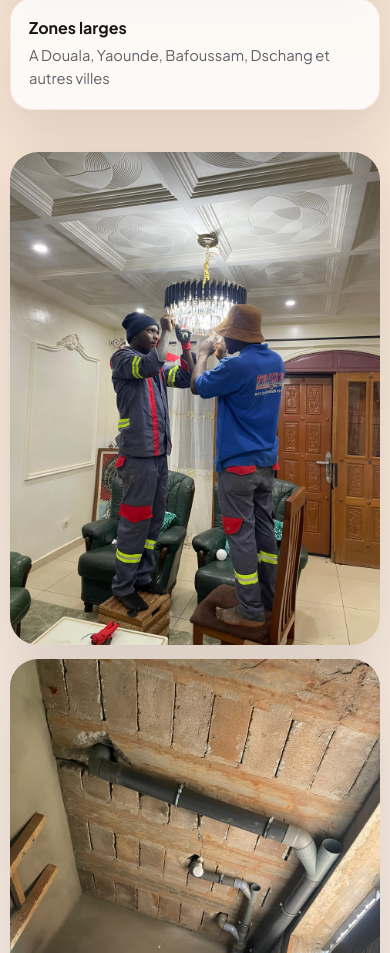
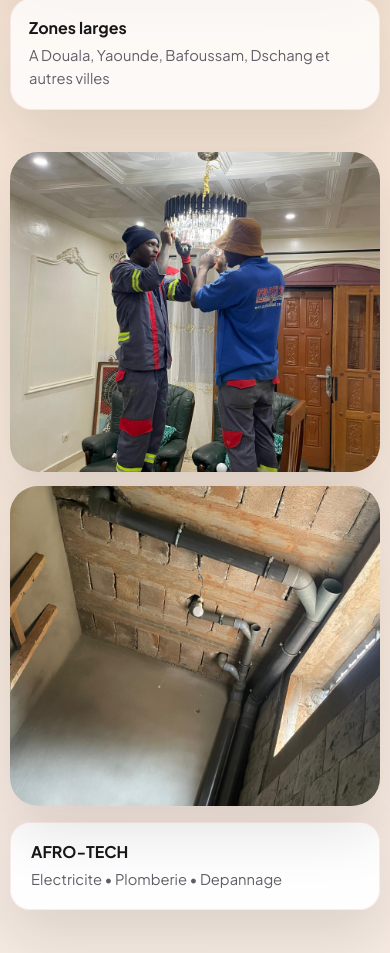
Before and after one commit to larrypops/AFRO-TECH, a Next.js app: page / in a window 390 px wide. Shown: the part 1047-2000 px from the top of the page. Built offline with nearby package versions, Linux system fonts and the light colour scheme.

Commit message:
Improve SSR structure and client-side media interactions

```diff
--- a/app/globals.css
+++ b/app/globals.css
@@ -146,6 +146,11 @@ p {
   display: none;
 }
 
+.mobile-nav-shell {
+  position: relative;
+  display: contents;
+}
+
 .mobile-menu-toggle {
   width: 52px;
   height: 52px;
@@ -168,6 +173,10 @@ p {
 }
 
 .mobile-nav {
+  position: absolute;
+  top: 100%;
+  left: 0;
+  right: 0;
   border-top: 1px solid rgba(215, 16, 22, 0.08);
   background: rgba(255, 250, 248, 0.98);
 }
@@ -335,22 +344,25 @@ p {
   position: relative;
 }
 
-.image-stack img,
-.service-card img,
-.portrait-frame img {
+.media-frame {
+  position: relative;
+  width: 100%;
+  min-height: 420px;
+}
+
+.media-img {
   width: 100%;
   height: 100%;
-  min-height: 420px;
   object-fit: cover;
   border-radius: var(--radius-lg);
   box-shadow: var(--shadow);
 }
 
-.image-stack img:first-child {
+.hero-image-tall {
   min-height: 640px;
 }
 
-.image-stack img:last-child {
+.hero-image-offset {
   min-height: 520px;
   transform: translateY(44px);
 }
@@ -456,7 +468,7 @@ p {
   order: 2;
 }
 
-.service-card.reverse img {
+.service-card.reverse .media-frame {
   order: 1;
 }
 
@@ -657,14 +669,12 @@ p {
 .reveal {
   opacity: 0;
   transform: translateY(24px);
-  animation: fade-up 700ms ease forwards;
+  transition: opacity 500ms ease, transform 500ms ease;
 }
 
-@keyframes fade-up {
-  to {
-    opacity: 1;
-    transform: translateY(0);
-  }
+.reveal.is-visible {
+  opacity: 1;
+  transform: translateY(0);
 }
 
 @media (max-width: 1120px) {
@@ -699,7 +709,7 @@ p {
   }
 
   .service-card.reverse .service-card-copy,
-  .service-card.reverse img {
+  .service-card.reverse .media-frame {
     order: initial;
   }
 }
@@ -761,14 +771,14 @@ p {
     gap: 14px;
   }
 
-  .image-stack img:first-child,
-  .image-stack img:last-child,
-  .service-card img,
-  .portrait-frame img {
+  .hero-image-tall,
+  .hero-image-offset,
+  .service-card .media-frame,
+  .portrait-frame .media-frame {
     min-height: 320px;
   }
 
-  .image-stack img:last-child {
+  .hero-image-offset {
     transform: none;
   }
 
--- /dev/null
+++ b/components/reveal.tsx
@@ -0,0 +1,50 @@
+"use client";
+
+import type { ReactNode } from "react";
+import { createElement, useEffect, useRef, useState } from "react";
+
+type RevealTag = "article" | "div" | "form";
+
+export function Reveal({
+  children,
+  className = "",
+  as = "div",
+}: {
+  children: ReactNode;
+  className?: string;
+  as?: RevealTag;
+}) {
+  const ref = useRef<HTMLElement | null>(null);
+  const [visible, setVisible] = useState(false);
+
+  useEffect(() => {
+    const node = ref.current;
+
+    if (!node) {
+      return;
+    }
+
+    const observer = new IntersectionObserver(
+      ([entry]) => {
+        if (entry?.isIntersecting) {
+          setVisible(true);
+          observer.disconnect();
+        }
+      },
+      { threshold: 0.15 },
+    );
+
+    observer.observe(node);
+
+    return () => observer.disconnect();
+  }, []);
+
+  return createElement(
+    as,
+    {
+      ref,
+      className: `${className} reveal${visible ? " is-visible" : ""}`.trim(),
+    },
+    children,
+  );
+}
--- a/components/sections.tsx
+++ b/components/sections.tsx
@@ -1,4 +1,6 @@
 import Link from "next/link";
+import { Reveal } from "@/components/reveal";
+import { SiteImage } from "@/components/site-image";
 import {
   cities,
   displayPhone,
@@ -14,7 +16,7 @@ export function HomeSections() {
     <>
       <section className="hero section">
         <div className="container grid-2 hero-grid">
-          <div className="hero-copy reveal">
+          <Reveal className="hero-copy">
             <span className="eyebrow">Intervention rapide au Cameroun</span>
             <h1>
               Electricien et plombier de confiance a Douala, Yaounde, Bafoussam,
@@ -52,30 +54,34 @@ export function HomeSections() {
                 <span>A Douala, Yaounde, Bafoussam, Dschang et autres villes</span>
               </div>
             </div>
-          </div>
+          </Reveal>
 
-          <div className="hero-visual reveal">
+          <Reveal className="hero-visual">
             <div className="image-stack">
-              <img
+              <SiteImage
                 src="/images/electricite-4.JPG"
                 alt="Technicien electricite en intervention au Cameroun"
+                priority
+                className="hero-image-tall"
               />
-              <img
+              <SiteImage
                 src="/images/plomberie-4.JPG"
                 alt="Intervention plomberie sanitaire au Cameroun"
+                priority
+                className="hero-image-offset"
               />
             </div>
             <div className="hero-badge">
               <strong>AFRO-TECH</strong>
               <span>Electricite • Plomberie • Depannage</span>
             </div>
-          </div>
+          </Reveal>
         </div>
       </section>
 
       <section className="section problem-section">
         <div className="container">
-          <div className="section-heading reveal">
+          <Reveal className="section-heading">
             <span className="eyebrow">Pourquoi agir vite</span>
             <h2>
               Pannes electriques, fuites d&apos;eau et installations
@@ -85,48 +91,48 @@ export function HomeSections() {
               Une panne electrique ou une fuite non traitee peut rapidement
               provoquer des dommages et perturber votre activite.
             </p>
-          </div>
+          </Reveal>
           <div className="problem-grid">
-            <article className="feature-card reveal">
+            <Reveal className="feature-card" as="article">
               <span className="card-kicker">Securite</span>
               <h3>Electricite</h3>
               <p>
                 Pannes, disjonctions, branchements a reprendre, eclairage
                 defectueux et travaux de mise en securite.
               </p>
-            </article>
-            <article className="feature-card reveal">
+            </Reveal>
+            <Reveal className="feature-card" as="article">
               <span className="card-kicker">Confort</span>
               <h3>Plomberie</h3>
               <p>
                 Fuites, canalisations bouchees, robinetterie, sanitaires,
                 evacuation et alimentation en eau.
               </p>
-            </article>
-            <article className="feature-card reveal">
+            </Reveal>
+            <Reveal className="feature-card" as="article">
               <span className="card-kicker">Reactivite</span>
               <h3>Urgence et fiabilite</h3>
               <p>
                 Nous privilegions des interventions claires, propres et
                 efficaces pour remettre vos installations en service.
               </p>
-            </article>
+            </Reveal>
           </div>
         </div>
       </section>
 
       <section className="section">
         <div className="container">
-          <div className="section-heading reveal">
+          <Reveal className="section-heading">
             <span className="eyebrow">Nos services</span>
             <h2>
               Deux expertises complementaires pour traiter vos besoins avec
               serieux
             </h2>
-          </div>
+          </Reveal>
 
           <div className="service-showcase">
-            <article className="service-card reveal">
+            <Reveal className="service-card">
               <div className="service-card-copy">
                 <h3>Electricite</h3>
                 <p>
@@ -143,10 +149,10 @@ export function HomeSections() {
                   Decouvrir le service
                 </Link>
               </div>
-              <img src="/images/electricite-1.JPG" alt="Service electricien" />
-            </article>
+              <SiteImage src="/images/electricite-1.JPG" alt="Service electricien" />
+            </Reveal>
 
-            <article className="service-card reveal reverse">
+            <Reveal className="service-card reverse">
               <div className="service-card-copy">
                 <h3>Plomberie</h3>
                 <p>
@@ -162,8 +168,8 @@ export function HomeSections() {
                   Decouvrir le service
                 </Link>
               </div>
-              <img src="/images/plomberie-1.JPG" alt="Service plomberie" />
-            </article>
+              <SiteImage src="/images/plomberie-1.JPG" alt="Service plomberie" />
+            </Reveal>
           </div>
         </div>
       </section>
@@ -201,7 +207,7 @@ export function ServicePage({
   return (
     <section className="section">
       <div className="container grid-2 detail-grid">
-        <div className="detail-copy reveal">
+        <Reveal className="detail-copy">
           <span className="eyebrow">{eyebrow}</span>
           <h1 className="page-title">{title}</h1>
           <p>{intro}</p>
@@ -219,11 +225,11 @@ export function ServicePage({
               {secondaryCta.label}
             </a>
           </div>
-        </div>
+        </Reveal>
 
-        <div className="portrait-frame reveal">
-          <img src={image} alt={imageAlt} />
-        </div>
+        <Reveal className="portrait-frame">
+          <SiteImage src={image} alt={imageAlt} />
+        </Reveal>
       </div>
     </section>
   );
@@ -233,24 +239,24 @@ export function ZonesPreview() {
   return (
     <section className="section alt-section">
       <div className="container">
-        <div className="section-heading reveal">
+        <Reveal className="section-heading">
           <span className="eyebrow">Zones d&apos;intervention</span>
           <h2>Nous intervenons dans les principales villes du Cameroun</h2>
           <p>
             AFRO-TECH accompagne ses clients a Douala, Yaounde, Bafoussam,
             Dschang et dans d&apos;autres villes du Cameroun.
           </p>
-        </div>
+        </Reveal>
         <div className="city-grid">
           {cities.map((city) => (
-            <article className="city-card reveal" key={city.name}>
+            <Reveal className="city-card" key={city.name} as="article">
               <h3>{city.name}</h3>
               <p>{city.description}</p>
               <span>{city.detail}</span>
-            </article>
+            </Reveal>
           ))}
         </div>
-        <div className="zones-cta reveal">
+        <Reveal className="zones-cta">
           <p>
             Vous etes dans une autre ville ? Contactez-nous pour verifier
             rapidement la possibilite d&apos;intervention.
@@ -258,7 +264,7 @@ export function ZonesPreview() {
           <Link className="button button-primary" href="/zones">
             Voir les zones desservies
           </Link>
-        </div>
+        </Reveal>
       </div>
     </section>
   );
@@ -268,16 +274,16 @@ export function TestimonialsSection() {
   return (
     <section className="section">
       <div className="container">
-        <div className="section-heading reveal">
+        <Reveal className="section-heading">
           <span className="eyebrow">Confiance</span>
           <h2>Des messages clairs pour rassurer avant meme le premier contact</h2>
-        </div>
+        </Reveal>
         <div className="testimonial-grid">
           {testimonials.map((testimonial) => (
-            <article className="testimonial reveal" key={testimonial.author}>
+            <Reveal className="testimonial" key={testimonial.author} as="article">
               <p>&quot;{testimonial.quote}&quot;</p>
               <strong>{testimonial.author}</strong>
-            </article>
+            </Reveal>
           ))}
         </div>
       </div>
@@ -289,7 +295,7 @@ export function AboutPreview() {
   return (
     <section className="section about-section">
       <div className="container grid-2 detail-grid">
-        <div className="detail-copy reveal">
+        <Reveal className="detail-copy">
           <span className="eyebrow">A propos</span>
           <h2>
             Un service serieux pour vos travaux et depannages en electricite et
@@ -307,8 +313,8 @@ export function AboutPreview() {
           <Link className="text-link" href="/a-propos">
             En savoir plus
           </Link>
-        </div>
-        <div className="stats-panel reveal">
+        </Reveal>
+        <Reveal className="stats-panel">
           <div className="stat">
             <strong>Deux services essentiels</strong>
             <span>Electricite et plomberie pour habitat, commerce et chantier</span>
@@ -321,7 +327,7 @@ export function AboutPreview() {
             <strong>Une priorite</strong>
             <span>Vous apporter une solution fiable, rapide et adaptee</span>
           </div>
-        </div>
+        </Reveal>
       </div>
     </section>
   );
@@ -330,7 +336,7 @@ export function AboutPreview() {
 export function FinalCta() {
   return (
     <section className="section final-cta">
-      <div className="container final-cta-box reveal">
+      <Reveal className="container final-cta-box">
         <div>
           <span className="eyebrow">Appel a l&apos;action</span>
           <h2>Besoin d&apos;un electricien ou d&apos;un plombier au Cameroun ?</h2>
@@ -352,7 +358,7 @@ export function FinalCta() {
             Ouvrir WhatsApp
           </a>
         </div>
-      </div>
+      </Reveal>
     </section>
   );
 }
@@ -361,7 +367,7 @@ export function ContactSection() {
   return (
     <section className="section">
       <div className="container contact-grid">
-        <div className="detail-copy reveal">
+        <Reveal className="detail-copy">
           <span className="eyebrow">Contact</span>
           <h2>Demandez votre devis gratuit</h2>
           <p>
@@ -378,9 +384,9 @@ export function ContactSection() {
               Cameroun
             </span>
           </div>
-        </div>
+        </Reveal>
 
-        <form className="contact-form reveal">
+        <Reveal className="contact-form" as="form">
           <label>
             Nom
             <input type="text" name="name" placeholder="Votre nom" />
@@ -404,7 +410,7 @@ export function ContactSection() {
           <button type="button" className="button button-primary">
             Envoyer la demande
           </button>
-        </form>
+        </Reveal>
       </div>
     </section>
   );
--- /dev/null
+++ b/components/site-image.tsx
@@ -0,0 +1,21 @@
+import Image from "next/image";
+
+export function SiteImage({
+  src,
+  alt,
+  priority = false,
+  sizes = "(max-width: 720px) 100vw, 50vw",
+  className = "",
+}: {
+  src: string;
+  alt: string;
+  priority?: boolean;
+  sizes?: string;
+  className?: string;
+}) {
+  return (
+    <div className={`media-frame ${className}`.trim()}>
+      <Image src={src} alt={alt} fill sizes={sizes} priority={priority} className="media-img" />
+    </div>
+  );
+}
```
Also changed, not shown: components/footer.tsx (+7 -1 lines), components/header.tsx (+11 -32 lines), components/mobile-nav.tsx (added, +44 -0 lines), 1 other file (tests, documents, lock files or other folders).
